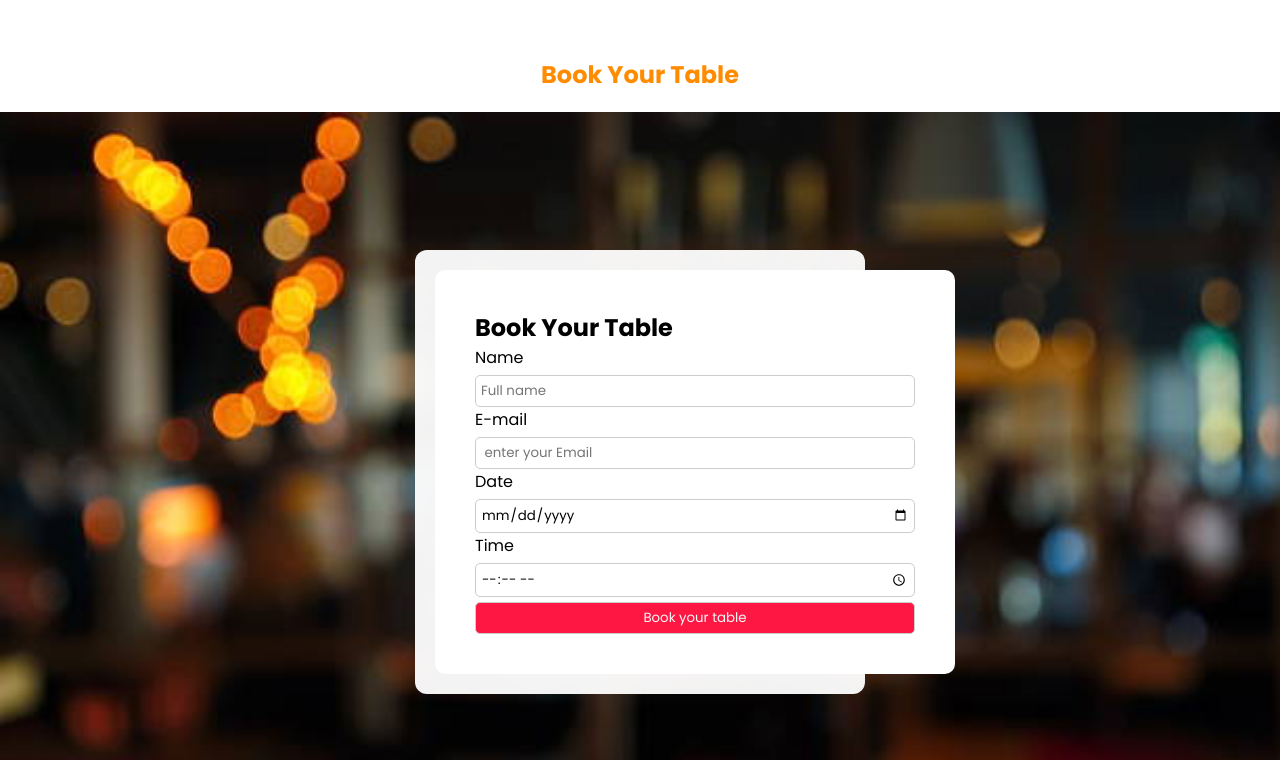
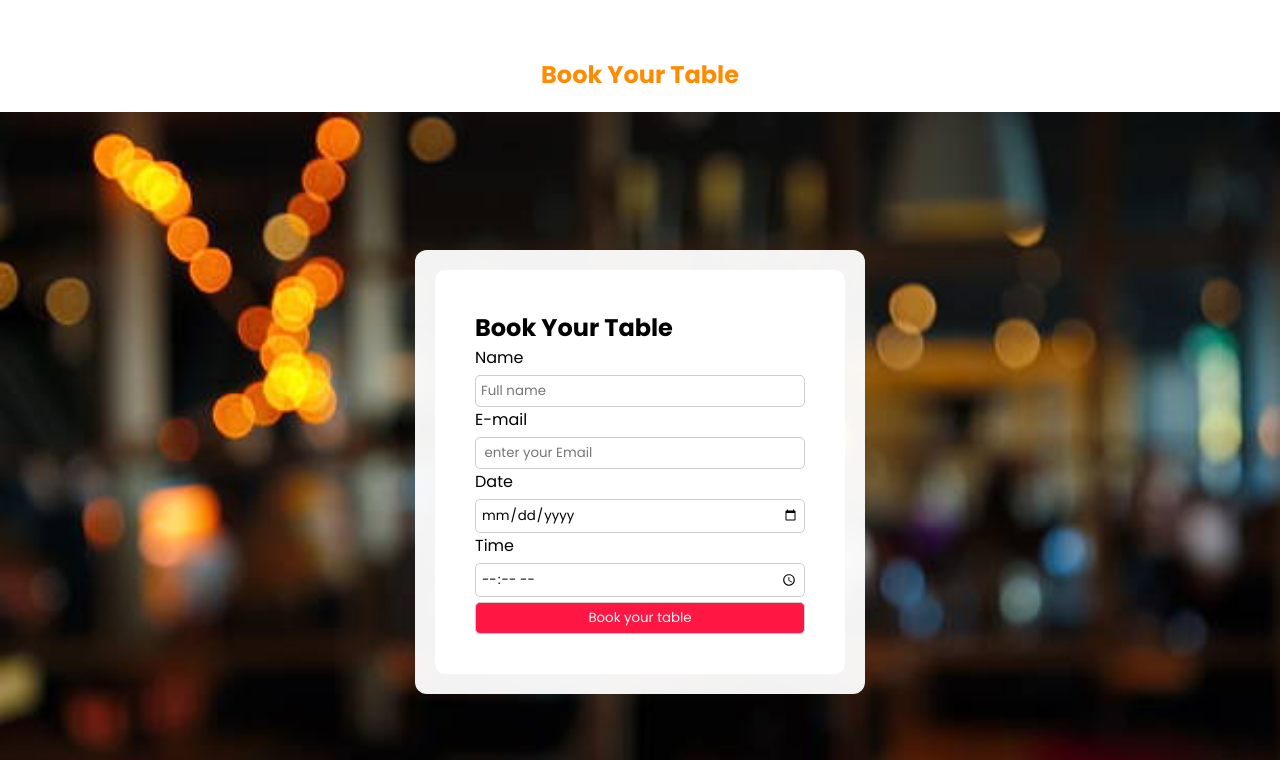
Before and after one commit to vanshsharma0003/Resturent, a plain HTML site: page index.html in a window 1280 px wide. Shown: the part 4040-4800 px from the top of the page. Drawn offline with Linux system fonts and the light colour scheme.

Commit message:
Update style.css

```diff
--- a/style.css
+++ b/style.css
@@ -466,7 +466,7 @@ body{
     color: #ff8c00;
 }
 .address{
-    width: 65vh;
+    width: auto;
     background: #fff;
     padding: 40px;
     border-radius: 10px;
```
